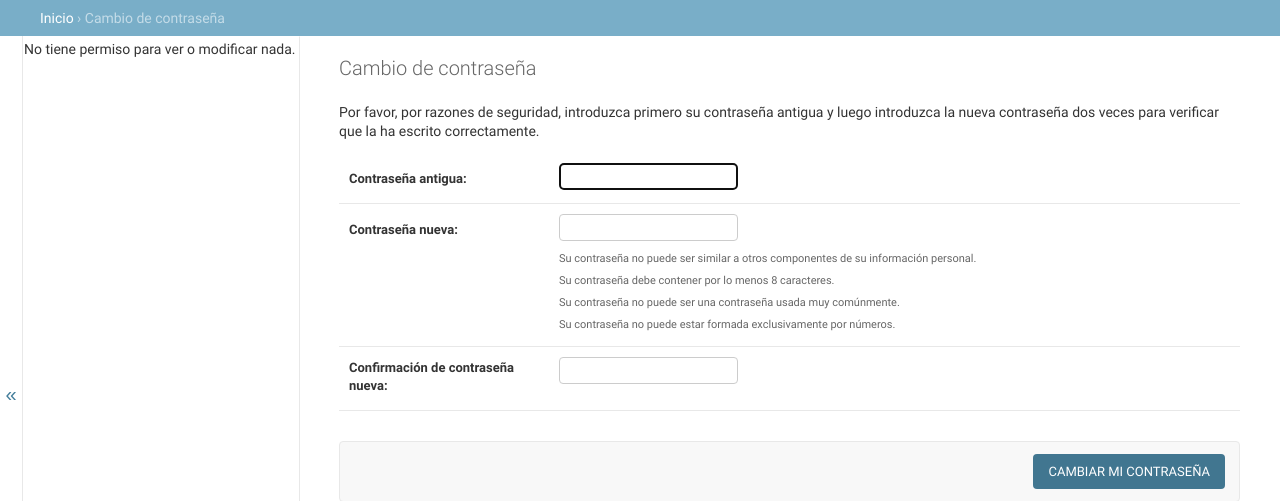
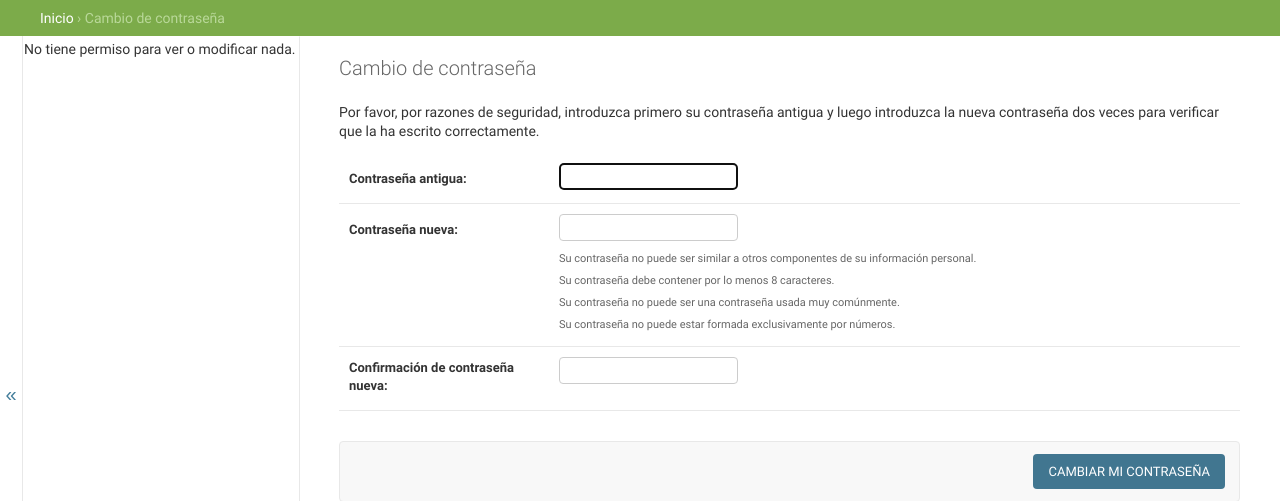
Before and after one commit to ceitba/frana, a Django app: page /admin/password_change/ in a window 1280 px wide. Shown: the part 48-549 px from the top of the page. Run offline with Django 3.2, Linux system fonts and the light colour scheme; the visitor is signed in with stand-in values (Sample User, id 1); some libraries are stand-ins or nearby versions.

Commit message:
Improve styling for breadcrumbs in admin

```diff
--- a/static/css/adminextra.css
+++ b/static/css/adminextra.css
@@ -5,3 +5,8 @@
 .module h2, .module caption, .inline-group h2 {
   background-color: #517b23;
 }
+
+div.breadcrumbs {
+  background: #7cab4a;
+  color: #b9d899;
+}
```
